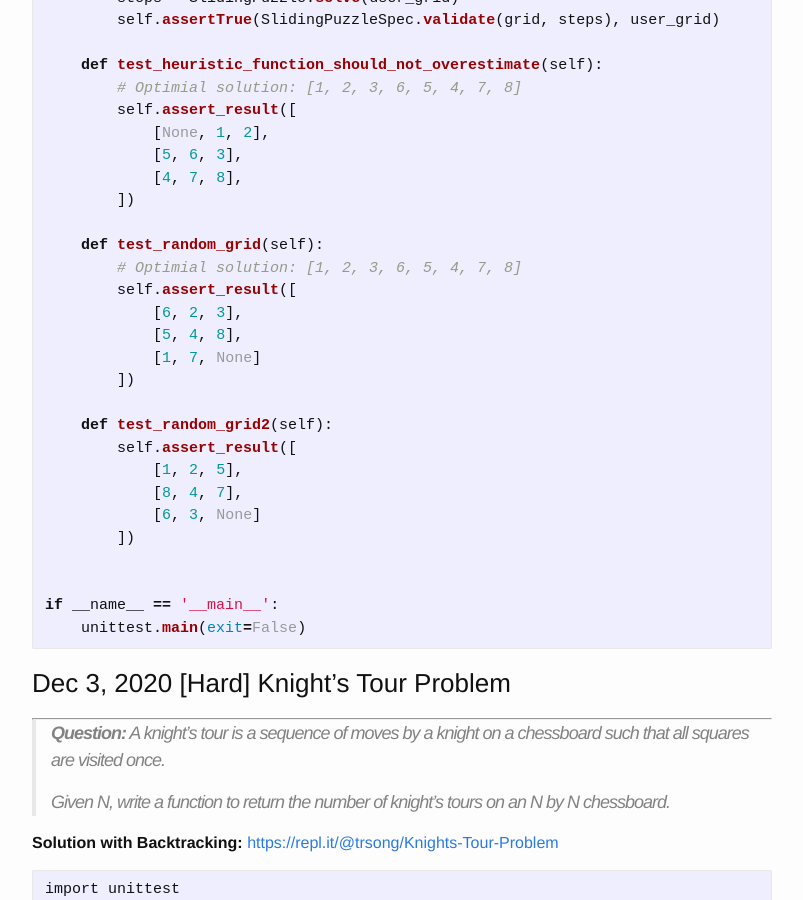
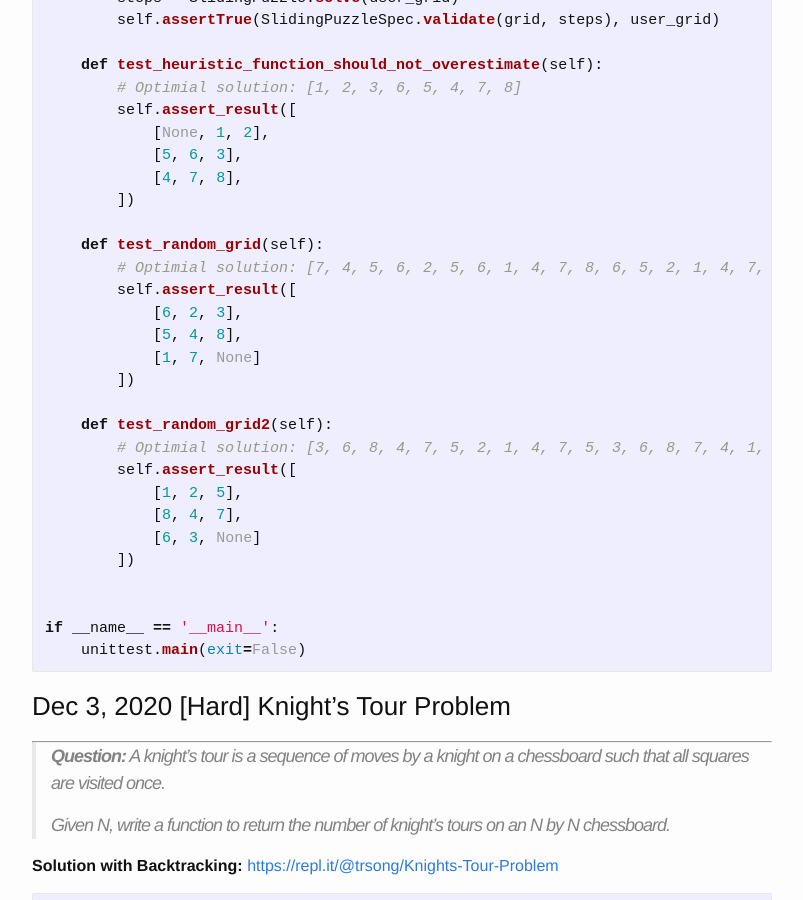
Before and after one commit to trsong/trsong.github.io, a Jekyll site: the page built from _posts/2020-11-01-DailyQuestionsAug.md, in a window 1280 px wide and 900 px high, scrolled down 4835 px. Shown: the whole window, without its empty margins (238-1041 px from the left). Built offline with Jekyll 4.4.1, drawn with Linux system fonts in a browser that asks for light colours.

Commit message:
Fix error in previous checkin

```diff
--- a/_posts/2020-11-01-DailyQuestionsAug.md
+++ b/_posts/2020-11-01-DailyQuestionsAug.md
@@ -182,7 +182,7 @@ class SlidingPuzzleSpec(unittest.TestCase):
         ])
 
     def test_random_grid(self):
-        # Optimial solution: [1, 2, 3, 6, 5, 4, 7, 8]
+        # Optimial solution: [7, 4, 5, 6, 2, 5, 6, 1, 4, 7, 8, 6, 5, 2, 1, 4, 7, 8]
         self.assert_result([
             [6, 2, 3],
             [5, 4, 8],
@@ -190,6 +190,7 @@ class SlidingPuzzleSpec(unittest.TestCase):
         ])
 
     def test_random_grid2(self):
+        # Optimial solution: [3, 6, 8, 4, 7, 5, 2, 1, 4, 7, 5, 3, 6, 8, 7, 4, 1, 2, 3, 6]
         self.assert_result([
             [1, 2, 5],
             [8, 4, 7],
```
